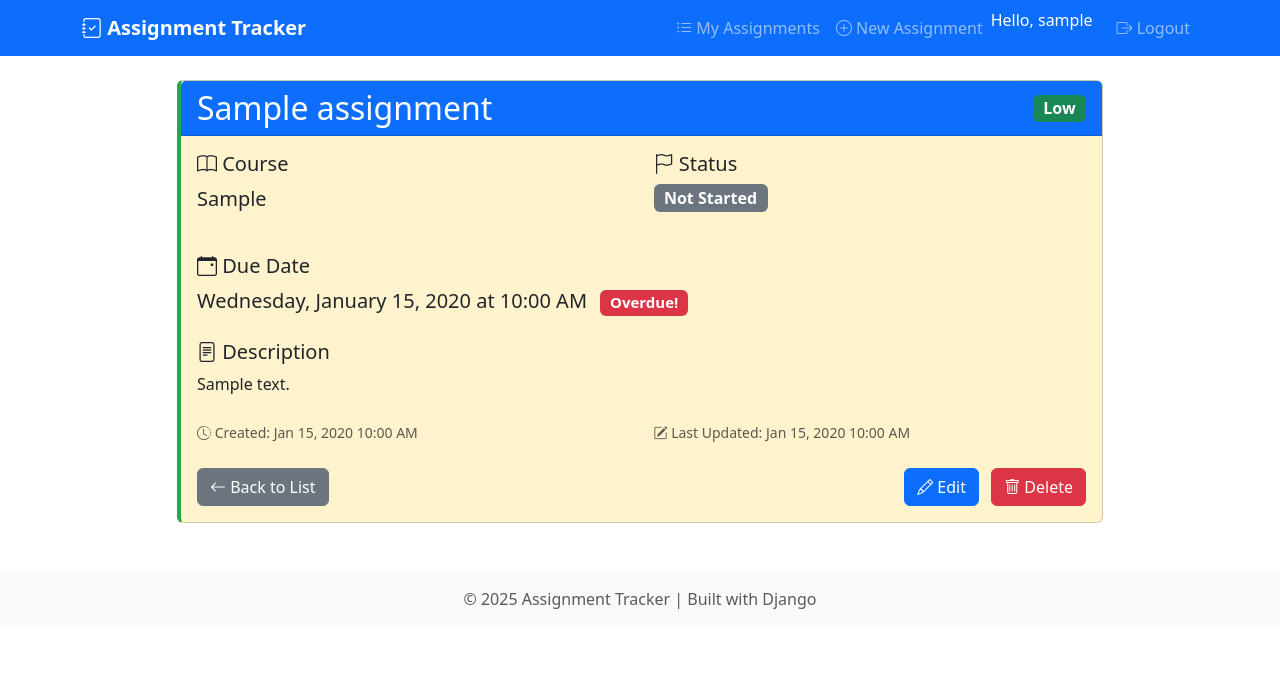
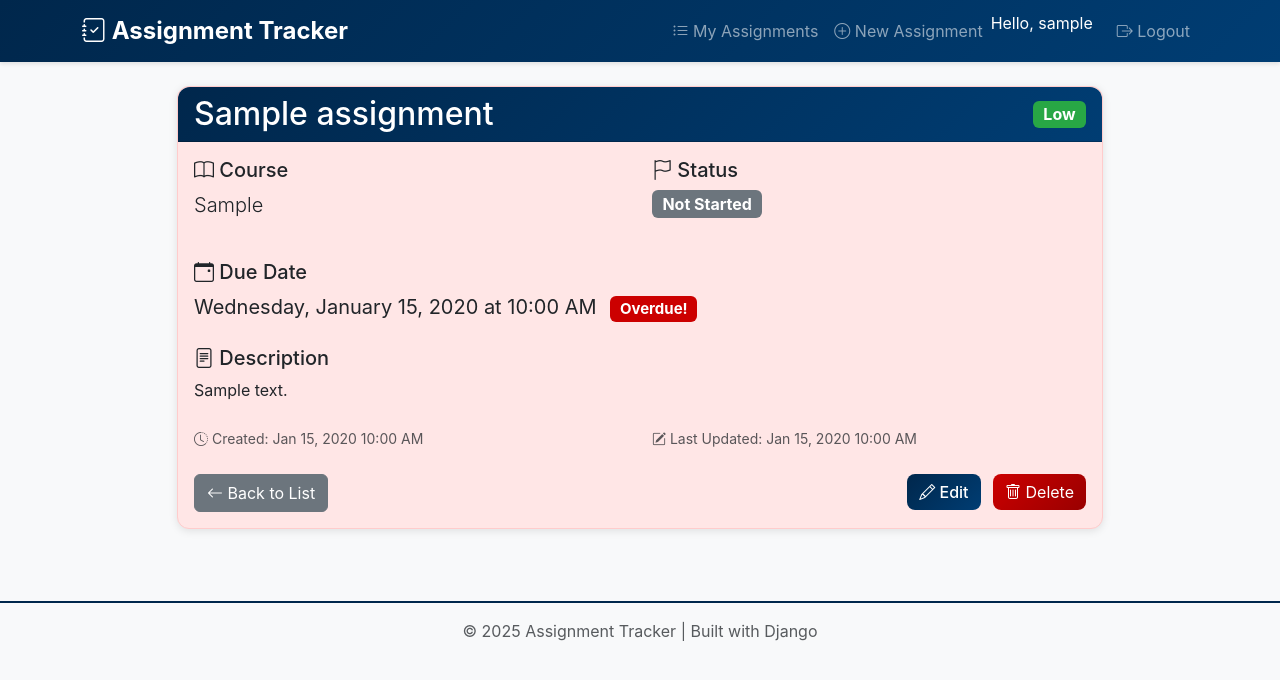
Before and after one commit to tatejones2/AssignmentTracker, a Django app: page /assignments/1/ in a window 1280 px wide. Shown: the top 680 px of the page. Run offline with Django 5.2, Linux system fonts and the light colour scheme; a user stored in the database is signed in; tables that the repository leaves empty hold one stand-in row (values such as "Sample post").

Commit message:
Update color scheme to navy (#00274c) and red (#CC0000) theme

```diff
--- a/templates/base.html
+++ b/templates/base.html
@@ -7,15 +7,181 @@
     <link href="https://cdn.jsdelivr.net/npm/bootstrap@5.3.0/dist/css/bootstrap.min.css" rel="stylesheet">
     <link rel="stylesheet" href="https://cdn.jsdelivr.net/npm/bootstrap-icons@1.11.0/font/bootstrap-icons.css">
     <style>
-        .priority-high { border-left: 4px solid #dc3545; }
-        .priority-medium { border-left: 4px solid #ffc107; }
-        .priority-low { border-left: 4px solid #28a745; }
-        .status-completed { opacity: 0.7; }
-        .status-completed .card-title { text-decoration: line-through; }
-        .overdue { background-color: #fff3cd; }
-        .navbar-brand { font-weight: bold; }
-        .assignment-card { transition: transform 0.2s; }
-        .assignment-card:hover { transform: translateY(-5px); box-shadow: 0 4px 8px rgba(0,0,0,0.1); }
+        :root {
+            --navy: #00274c;
+            --red: #CC0000;
+            --light-navy: #003d73;
+            --dark-red: #990000;
+        }
+
+        body {
+            background-color: #f8f9fa;
+            font-family: -apple-system, BlinkMacSystemFont, 'Segoe UI', Roboto, 'Helvetica Neue', Arial, sans-serif;
+        }
+
+        /* Navbar styling with navy */
+        .navbar {
+            background: linear-gradient(135deg, var(--navy) 0%, var(--light-navy) 100%) !important;
+            box-shadow: 0 2px 4px rgba(0, 0, 0, 0.1);
+        }
+
+        .navbar-brand {
+            font-weight: 700;
+            font-size: 1.5rem;
+        }
+
+        /* Card styling */
+        .card {
+            border: none;
+            border-radius: 12px;
+            box-shadow: 0 2px 8px rgba(0, 0, 0, 0.1);
+            transition: transform 0.2s, box-shadow 0.2s;
+            margin-bottom: 1.5rem;
+        }
+
+        .card:hover {
+            transform: translateY(-3px);
+            box-shadow: 0 4px 12px rgba(0, 0, 0, 0.15);
+        }
+
+        .card-header.bg-primary {
+            background: linear-gradient(135deg, var(--navy) 0%, var(--light-navy) 100%) !important;
+            border-radius: 12px 12px 0 0 !important;
+        }
+
+        /* Priority borders */
+        .priority-high {
+            border-left: 5px solid var(--red);
+        }
+        .priority-medium {
+            border-left: 5px solid #ffa500;
+        }
+        .priority-low {
+            border-left: 5px solid #28a745;
+        }
+
+        /* Status styling */
+        .status-completed {
+            opacity: 0.7;
+        }
+        .status-completed .card-title {
+            text-decoration: line-through;
+        }
+
+        /* Overdue styling with red tint */
+        .overdue {
+            background-color: #ffe6e6;
+            border: 1px solid #ffcccc;
+        }
+
+        /* Button styling */
+        .btn-primary {
+            background: linear-gradient(135deg, var(--navy) 0%, var(--light-navy) 100%);
+            border: none;
+            border-radius: 8px;
+            font-weight: 500;
+            transition: all 0.3s;
+        }
+
+        .btn-primary:hover {
+            background: linear-gradient(135deg, var(--light-navy) 0%, #004d8f 100%);
+            transform: translateY(-1px);
+            box-shadow: 0 4px 12px rgba(0, 39, 76, 0.4);
+        }
+
+        .btn-danger {
+            background: linear-gradient(135deg, var(--red) 0%, var(--dark-red) 100%);
+            border: none;
+            border-radius: 8px;
+        }
+
+        .btn-danger:hover {
+            background: linear-gradient(135deg, var(--dark-red) 0%, #770000 100%);
+            box-shadow: 0 4px 12px rgba(204, 0, 0, 0.4);
+        }
+
+        /* Badge styling */
+        .badge.bg-danger {
+            background: var(--red) !important;
+        }
+
+        .badge.bg-primary {
+            background: var(--navy) !important;
+        }
+
+        .badge.bg-warning {
+            background: #ffa500 !important;
+            color: white !important;
+        }
+
+        .badge.bg-success {
+            background: #28a745 !important;
+        }
+
+        .badge.bg-info {
+            background: var(--light-navy) !important;
+        }
+
+        /* Alert styling */
+        .alert-success {
+            background-color: #d4edda;
+            border-color: #c3e6cb;
+            color: #155724;
+        }
+
+        .alert-danger {
+            background-color: #ffe6e6;
+            border-color: #ffcccc;
+            color: var(--dark-red);
+        }
+
+        .alert-info {
+            background-color: #e6f2ff;
+            border-color: #cce5ff;
+            color: var(--navy);
+        }
+
+        /* Form styling */
+        .form-control:focus, .form-select:focus {
+            border-color: var(--navy);
+            box-shadow: 0 0 0 0.2rem rgba(0, 39, 76, 0.25);
+        }
+
+        /* Card header danger variant */
+        .card-header.bg-danger {
+            background: linear-gradient(135deg, var(--red) 0%, var(--dark-red) 100%) !important;
+        }
+
+        /* Link colors */
+        a {
+            color: var(--navy);
+        }
+
+        a:hover {
+            color: var(--light-navy);
+        }
+
+        /* Footer styling */
+        footer {
+            background-color: #f8f9fa;
+            border-top: 2px solid var(--navy);
+        }
+
+        /* Animation */
+        @keyframes slideIn {
+            from {
+                opacity: 0;
+                transform: translateY(20px);
+            }
+            to {
+                opacity: 1;
+                transform: translateY(0);
+            }
+        }
+
+        .card {
+            animation: slideIn 0.3s ease-out;
+        }
     </style>
 </head>
 <body>
```
